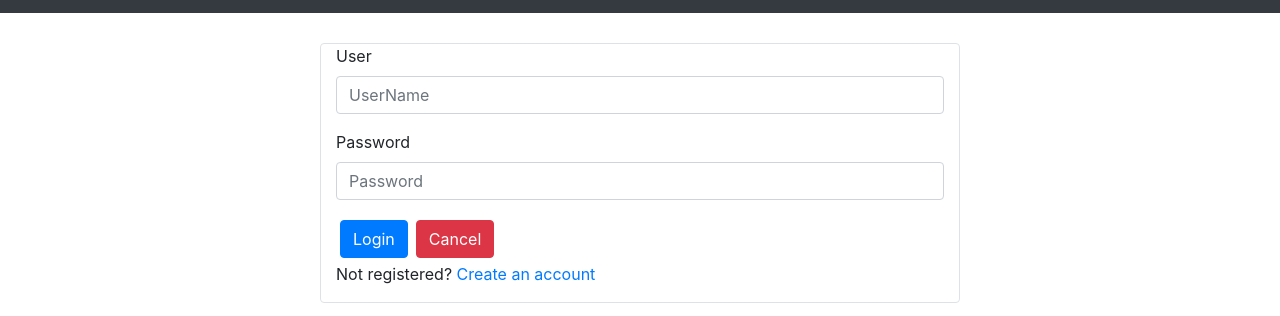
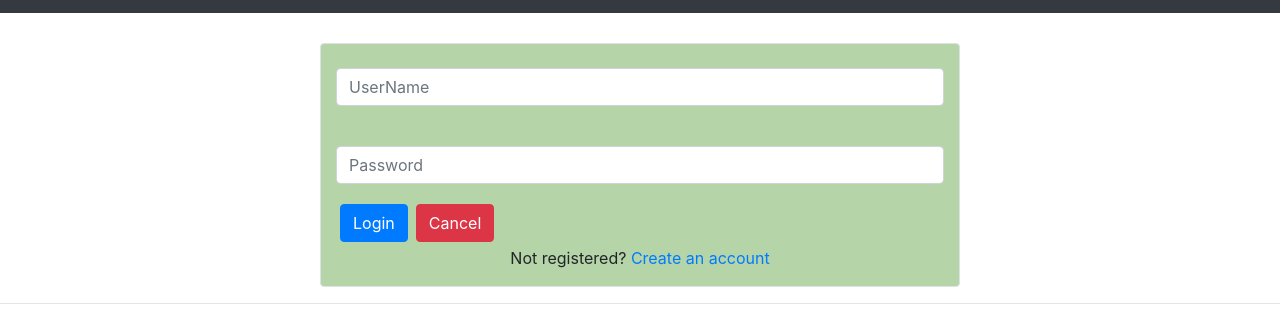
Before and after one commit to matias89/rolling-news, a React app: page / in a window 1280 px wide. Both pictures are taken after a click on the button "LogIn". Shown: the part 147-463 px from the top of the page. Built offline with nearby package versions, Linux system fonts and the light colour scheme; data requests are answered from the project's data file.

Commit message:
Modifications

```diff
--- a/db.json
+++ b/db.json
@@ -169,15 +169,15 @@
   ],
   "users": [
     {
-      "userName": "Ramiro Gisone",
+      "userName": "ramiro.gisone",
       "password": "peliame"
     },
     {
-      "userName": "Alejandro Suarez",
+      "userName": "alejandro.suarez",
       "password": "12345"
     },
     {
-      "userName": "Luiz Cazullo",
+      "userName": "luis.cazzullo",
       "password": "1234"
     }
   ]
--- a/src/components/aside/Aside.js
+++ b/src/components/aside/Aside.js
@@ -45,7 +45,7 @@ Aside.propTypes = {
     id : PropTypes.string,
     title : PropTypes.string,
     image : PropTypes.string,
-    path : PropTypes.string
+    path : PropTypes.string,
 };
 
 
--- a/src/index.js
+++ b/src/index.js
@@ -1,7 +1,7 @@
 import React from 'react';
 import { render } from 'react-dom'; // ReactDOM.render
 
-import { BrowserRouter as Router, Switch, Route, Link } from 'react-router-dom';
+import { BrowserRouter as Router, Route } from 'react-router-dom';
 // Views
 import Home from './views/home/Home';
 import Detail from './views/detail/Detail';
--- a/src/views/home/Home.js
+++ b/src/views/home/Home.js
@@ -30,7 +30,7 @@ class Home extends Component {
             articles.sort((a,b) => {
                 if (a.id > b.id) {
                     return -1;
-                } else if (a,id < b.id) {
+                } else if (a.id < b.id) {
                     return 1;
                 } else {
                     return 0;
@@ -113,7 +113,7 @@ class Home extends Component {
             articles.sort((a,b) => {
                 if (a.id > b.id) {
                     return -1;
-                } else if (a,id < b.id) {
+                } else if (a.id < b.id) {
                     return 1;
                 } else {
                     return 0;
--- a/src/views/login/Login.js
+++ b/src/views/login/Login.js
@@ -4,6 +4,8 @@ import InputElement from '../../components/input/InputElement';
 import Button from '../../components/button/Button';
 import { Link } from 'react-router-dom/cjs/react-router-dom.min';
 import { get, createConection } from '../../utils/services';
+
+import './login.css';
 
 class Login extends Component {
     constructor(props) {
@@ -52,7 +54,6 @@ class Login extends Component {
                     <div className="form-group">
                         <InputElement
                             value={this.state.userName}
-                            label="User"
                             placeholder="UserName"
                             type="text"
                             id="userName"
@@ -62,7 +63,6 @@ class Login extends Component {
                     <div className="form-group">
                         <InputElement
                             value={this.state.password}
-                            label="Password"
                             placeholder="Password"
                             type="password"
                             id="password"
--- a/src/views/login/login.css
+++ b/src/views/login/login.css
@@ -1,8 +1,6 @@
 
 
 .login-page {
-
-  padding: 6% 37% 2%;
   margin: auto;
   background-color: rgba(139, 187, 116, 0.63);
 }
```
Also changed, not shown: src/views/article/Article.js (line endings or trailing spaces).
